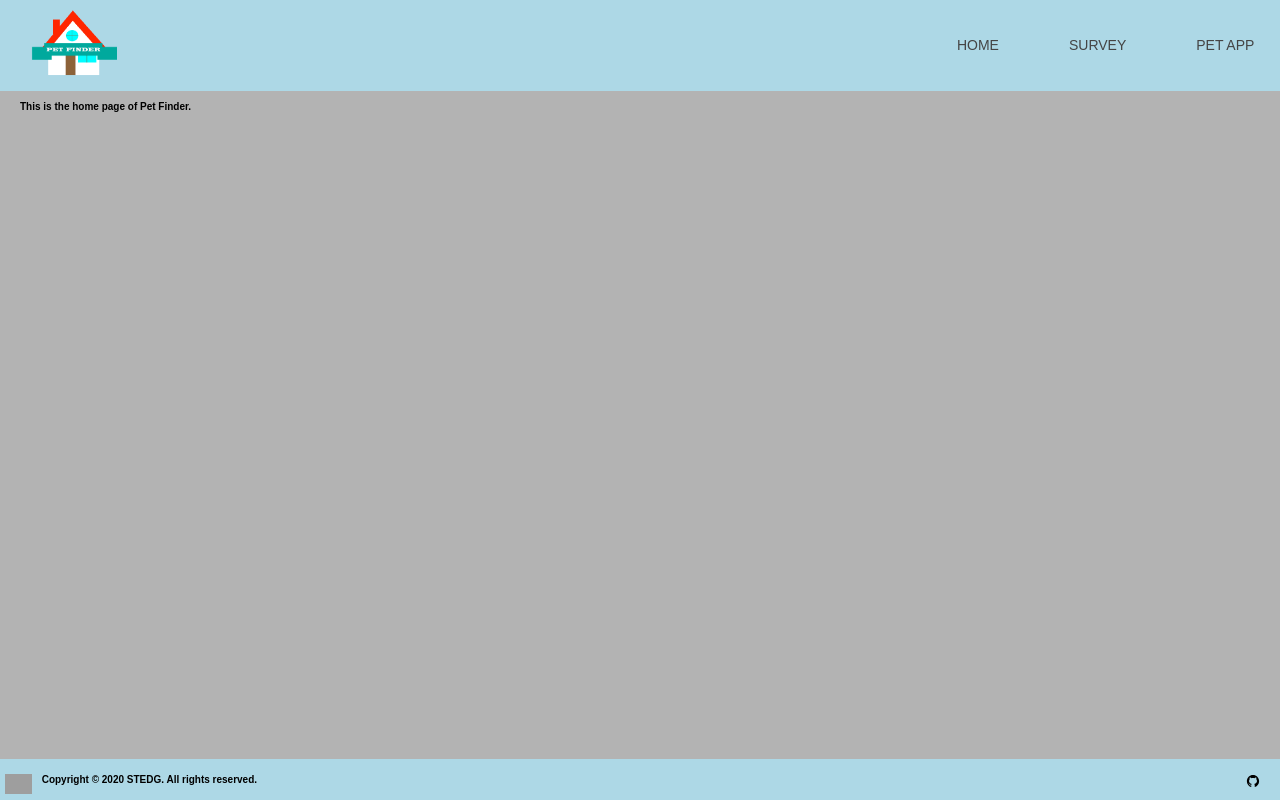
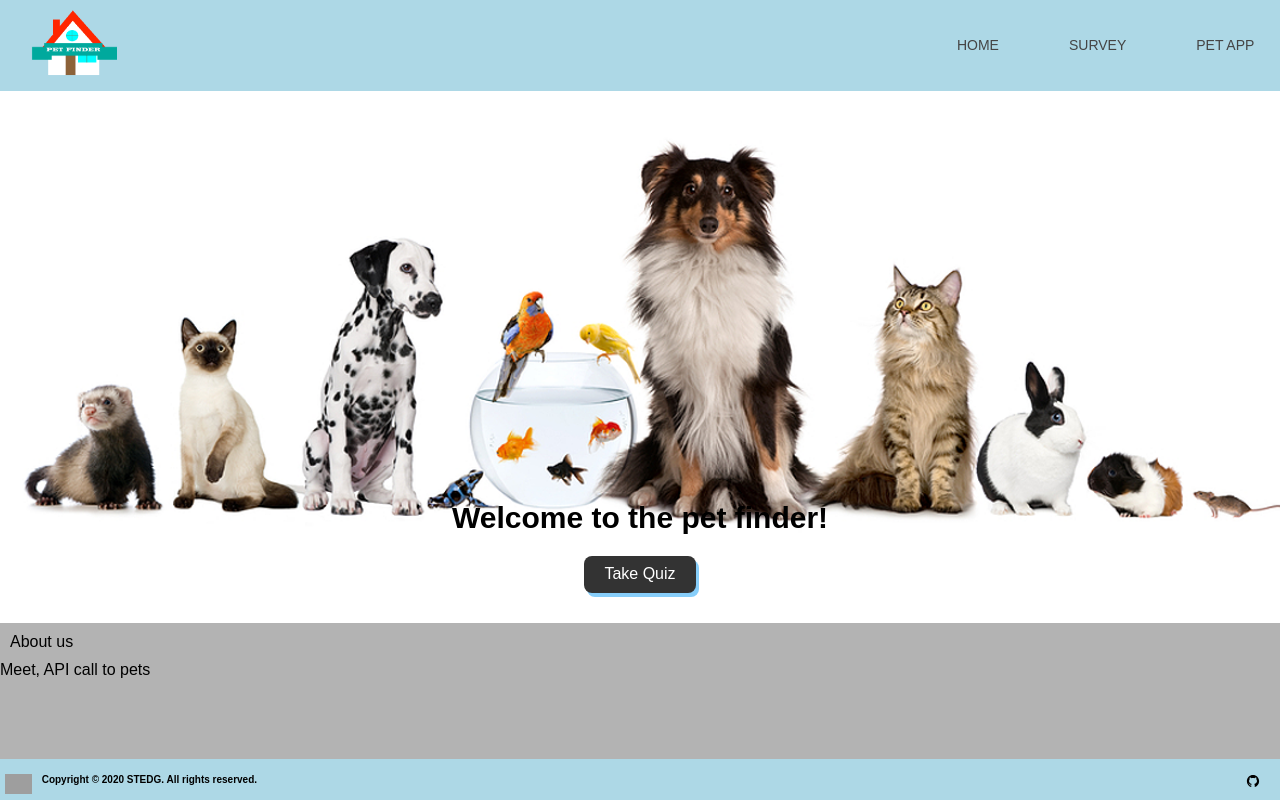
Before and after one commit to STEGD/dog-finder-main, a React (Create React App) app in the folder client/: page /homeapp in a window 1280 px wide. Built offline with nearby package versions, Linux system fonts and the light colour scheme; grey boxes are pictures that could not be loaded.

Commit message:
Adjusting homepage

```diff
--- a/client/src/Components/Footer.js
+++ b/client/src/Components/Footer.js
@@ -12,7 +12,7 @@ export default function Footer() {
       <div className="container">
         <div className = 'contents'>
           <img className = 'paw-logo' src={Paw} alt="paw" />
-        <p>Copyright © 2020 STEDG. All rights reserved. {<AiOutlineGithub className= 'icon-logo' onClick = {gitHubLink}/>}</p>
+        <p>Copyright &copy; 2020 STEDG. All rights reserved. {<AiOutlineGithub className= 'icon-logo' onClick = {gitHubLink}/>}</p>
         </div>
       </div>
     </div>
--- /dev/null
+++ b/client/src/pages/HomeApp.css
@@ -0,0 +1,50 @@
+:root {
+    --dark: #333;
+    --light: #fff;
+    --dark-grey: #666666
+}
+
+.top-container {
+    font-family: Arial, Helvetica, sans-serif;
+}
+.landing-info {
+    background: url(pics/pet_image_transform.png);
+    background-size: cover;
+    background-position: center;
+    min-height: 500px;
+    padding: 1rem;
+    display: flex;
+    flex-direction: column;
+    align-items: center;
+}
+.landing-quiz-btn {
+    text-decoration: none;
+    background: var(--dark);
+    color: var(--light);
+    padding: 0.6rem 1.3rem;
+    border: 0;
+    box-shadow: 3px 4px #87CEFA;
+    border-radius: 8px;
+}
+.landing-quiz-btn:hover{
+    background-color: #87CEFA;
+    color: #000;
+    box-shadow: 3px 4px var(--dark);
+}
+/* Need to adjust to make the items appear in specified section
+padding is the issue here
+add media queries? */
+.landing-contents {
+    padding-top: 30%;
+    display: flex;
+    flex-direction: column;
+    align-items: center;
+}
+
+.landing-info-text {
+    font-size: 30px;
+}
+
+.about-section {
+    padding: 10px;
+}
--- a/client/src/pages/HomeApp.js
+++ b/client/src/pages/HomeApp.js
@@ -1,9 +1,27 @@
 import React from 'react'
+import { Link } from 'react-router-dom'
+import './HomeApp.css'
+
 
 export default function HomeApp() {
+
     return (
         <div>
-            <p>This is the home page of Pet Finder.</p>
+            <div className = 'top-container'>
+            <header className = 'landing-info'>
+            <div className= 'landing-contents'>
+            <h1 className= 'landing-info-text'>Welcome to the pet finder!</h1>
+            <Link to= '/quizapp' className='landing-quiz-btn'>Take Quiz</Link>
+            </div>
+            </header>
+            </div>
+            <div className="about-section">
+                About us
+            </div>
+            <div className="pet-display">
+                Meet, API call to pets
+            </div>
+
         </div>
     )
 }
```
Also changed, not shown: client/src/pages/pics/pet_image.png (added), client/src/pages/pics/pet_image_transform.png (added).
